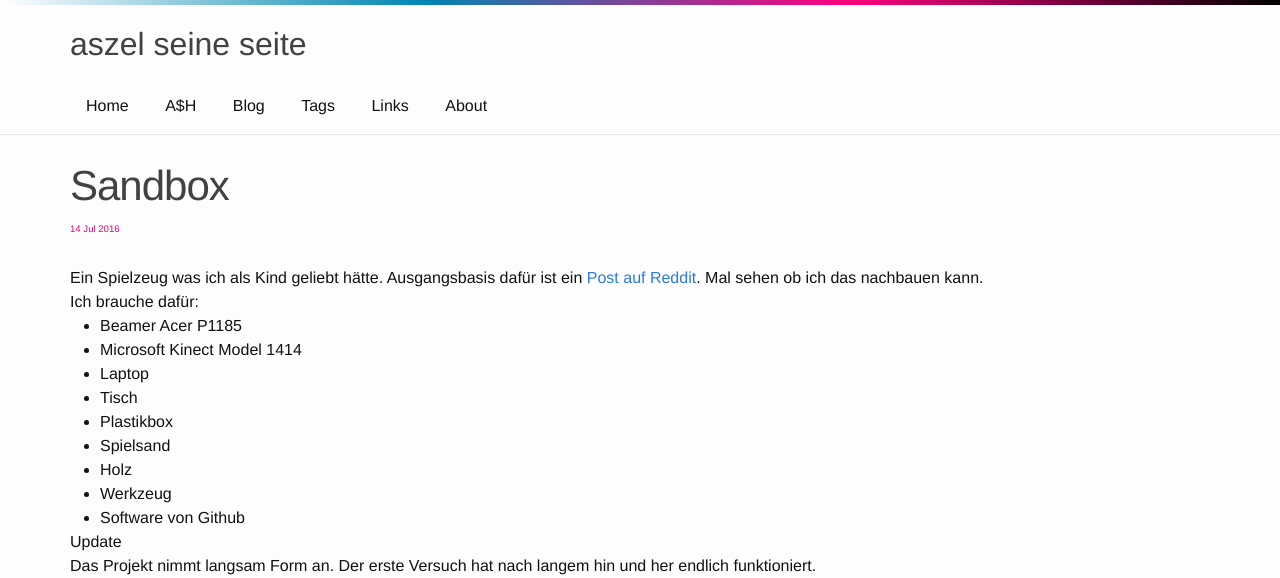
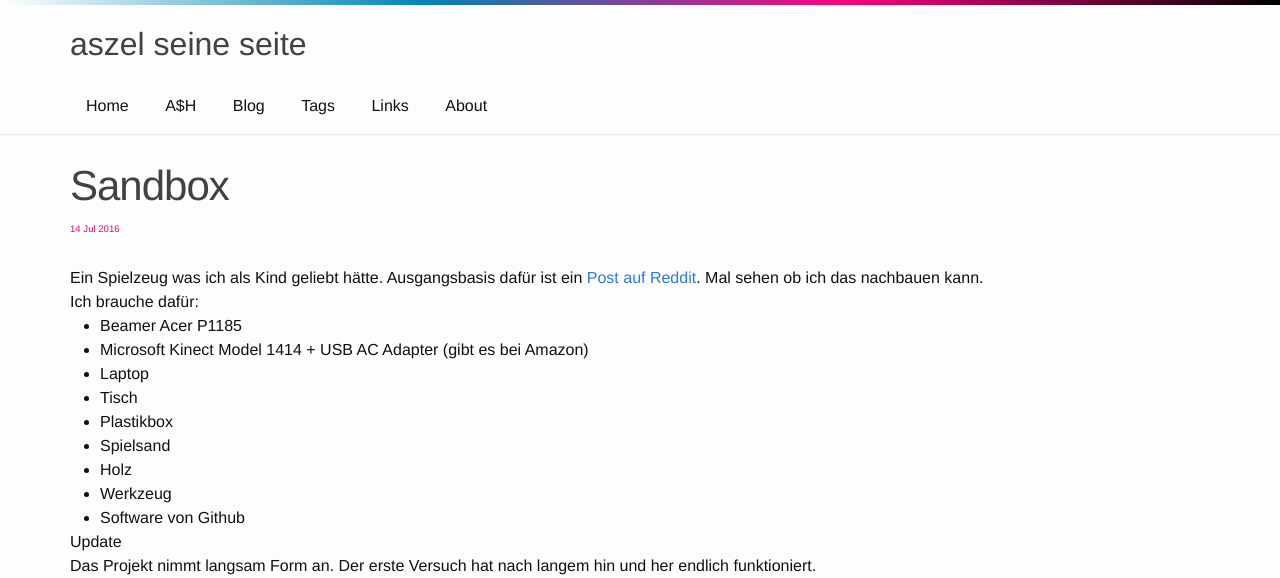
Before and after one commit to aszel/aszel.github.io, a Jekyll site: the page built from blog/_posts/2016-07-29-Sandbox.md, in a window 1280 px wide. Shown: the top 578 px of the page. Built offline with Jekyll 4.4.1, drawn with Linux system fonts in a browser that asks for light colours; grey boxes are pictures that could not be loaded.

Commit message:
Update 2016-07-29-Sandbox.md

```diff
--- a/blog/_posts/2016-07-29-Sandbox.md
+++ b/blog/_posts/2016-07-29-Sandbox.md
@@ -12,7 +12,7 @@ Ein Spielzeug was ich als Kind geliebt hätte. Ausgangsbasis dafür ist ein <a h
 Ich brauche dafür:
 <ul>
 <li>Beamer Acer P1185</li>
-<li>Microsoft Kinect Model 1414</li>
+<li>Microsoft Kinect Model 1414 + USB AC Adapter (gibt es bei Amazon)</li>
 <li>Laptop</li>
 <li>Tisch</li>
 <li>Plastikbox</li>
```
